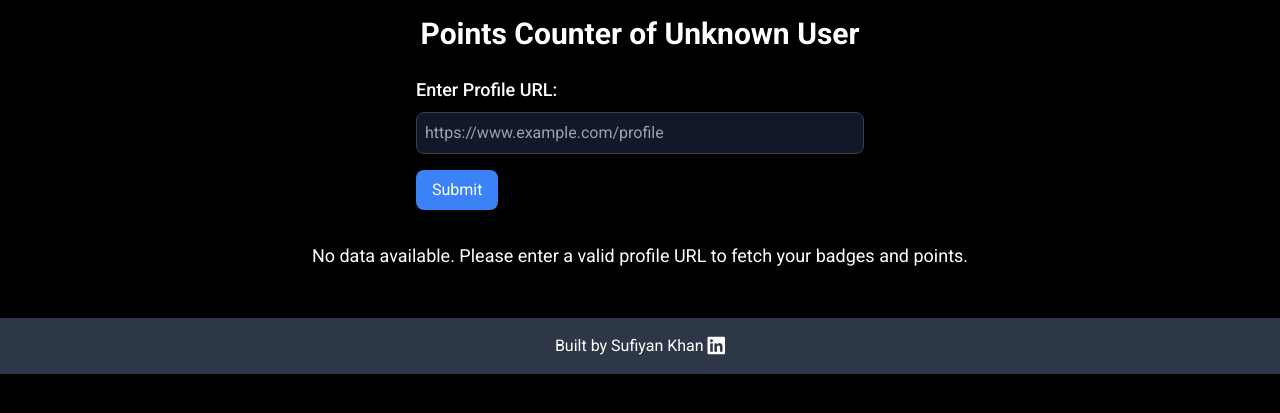
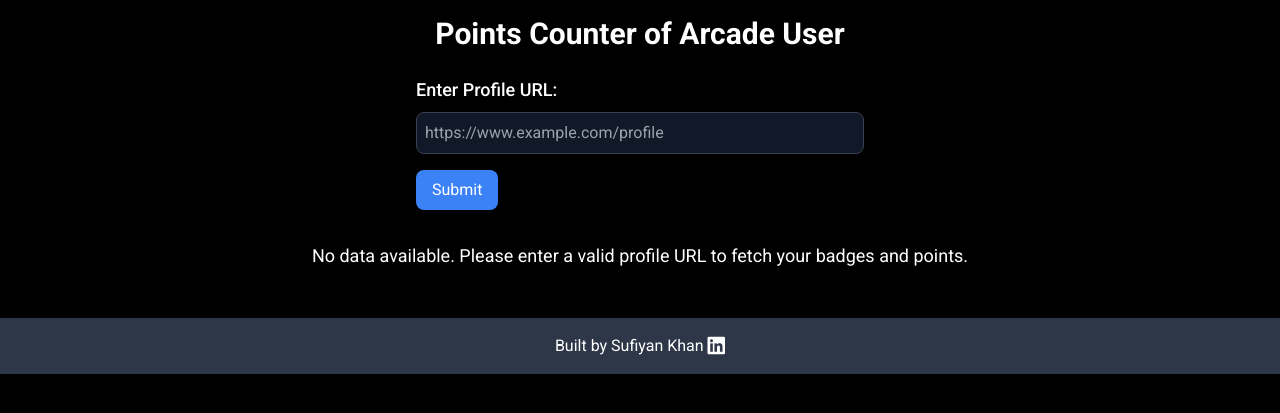
Before and after one commit to Sufi1512/PointCounter, a Flask app: page / in a window 1280 px wide. Shown: the part 64-477 px from the top of the page. Run offline with Flask 3, Linux system fonts and the light colour scheme.

Commit message:
Fixied:Bugs

```diff
--- a/app.py
+++ b/app.py
@@ -14,7 +14,7 @@ def fetch_data(url):
 
         # Extract user name
         name_element = soup.find('h1', class_='ql-display-small')
-        user_name = name_element.get_text(strip=True) if name_element else 'Unknown User'
+        user_name = name_element.get_text(strip=True) if name_element else 'Arcade User'
 
         # Initialize categories
         categories = {
@@ -64,7 +64,7 @@ def fetch_data(url):
 
 def get_default_data():
     return {
-        'user_name': 'Unknown User',
+        'user_name': 'Arcade User',
         'game_trivia': [],
         'level_games': [],
         'skill_badges': [],
--- a/templates/index.html
+++ b/templates/index.html
@@ -6,11 +6,11 @@
     <meta name="description" content="Track and manage your arcade facilitator program points and badges.">
     <meta name="keywords" content="Arcade Facilitator, Points Counter, Badges, Cloud Skills Boost">
     <title>Points Counter</title>
-    <link rel="icon" type="image/x-icon" href="favicon.ico?v=2">
+    <link rel="icon" type="image/x-icon" href="favicon.ico">
     <link href="https://fonts.googleapis.com/css2?family=Roboto:wght@400;500;700&display=swap" rel="stylesheet">
     <link href="https://cdn.jsdelivr.net/npm/tailwindcss@2.2.19/dist/tailwind.min.css" rel="stylesheet">
     <link href="https://cdnjs.cloudflare.com/ajax/libs/font-awesome/6.0.0-beta3/css/all.min.css" rel="stylesheet">
-    <link rel="stylesheet" href="styles.css">
+    <link rel="stylesheet" href="../static/styles.css">
 </head>
 <body class="bg-black text-white font-roboto">
     <!-- Navbar -->
@@ -137,6 +137,6 @@
     </div>
 
     <!-- JavaScript -->
-    <script src="script.js"></script>
+    <script src="../static/script.js"></script>
 </body>
 </html>
```
